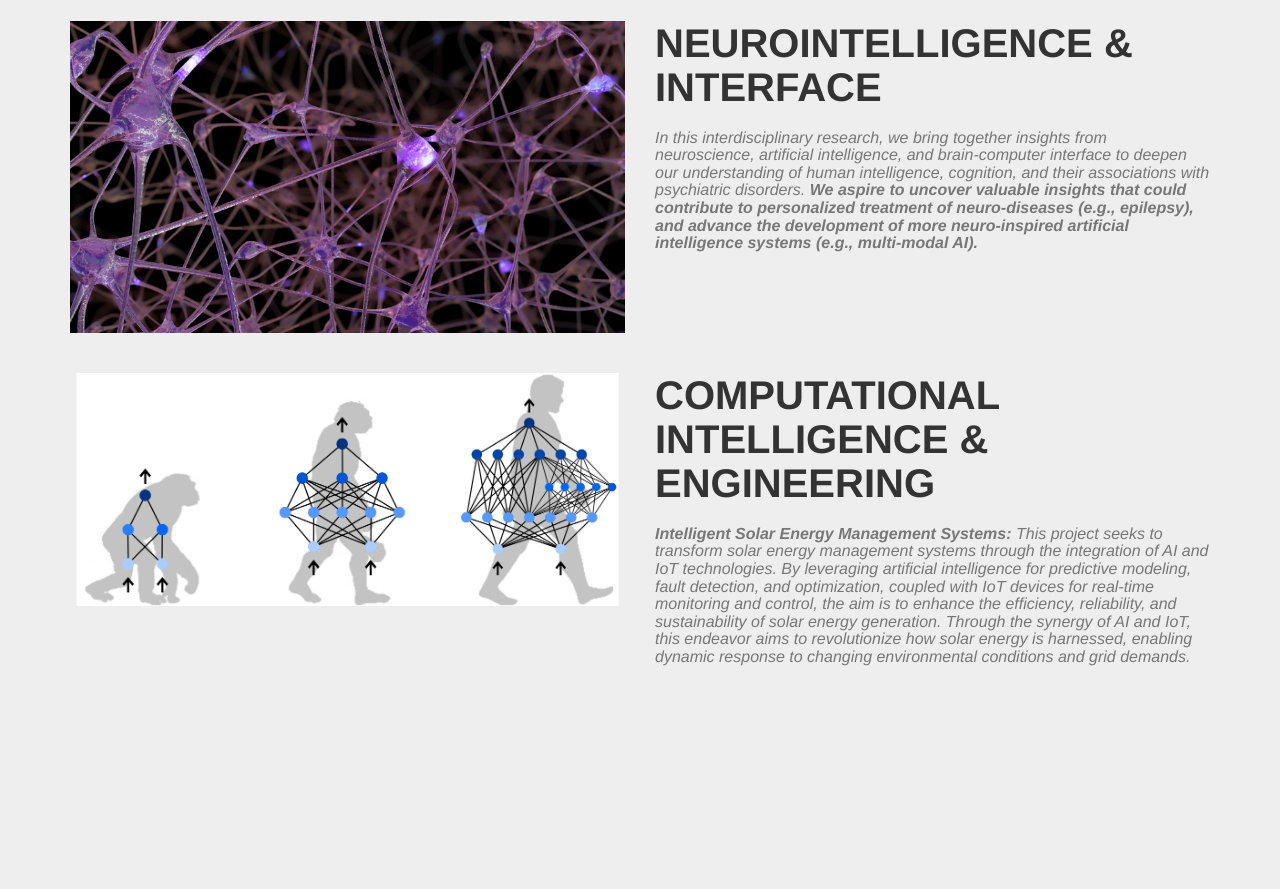
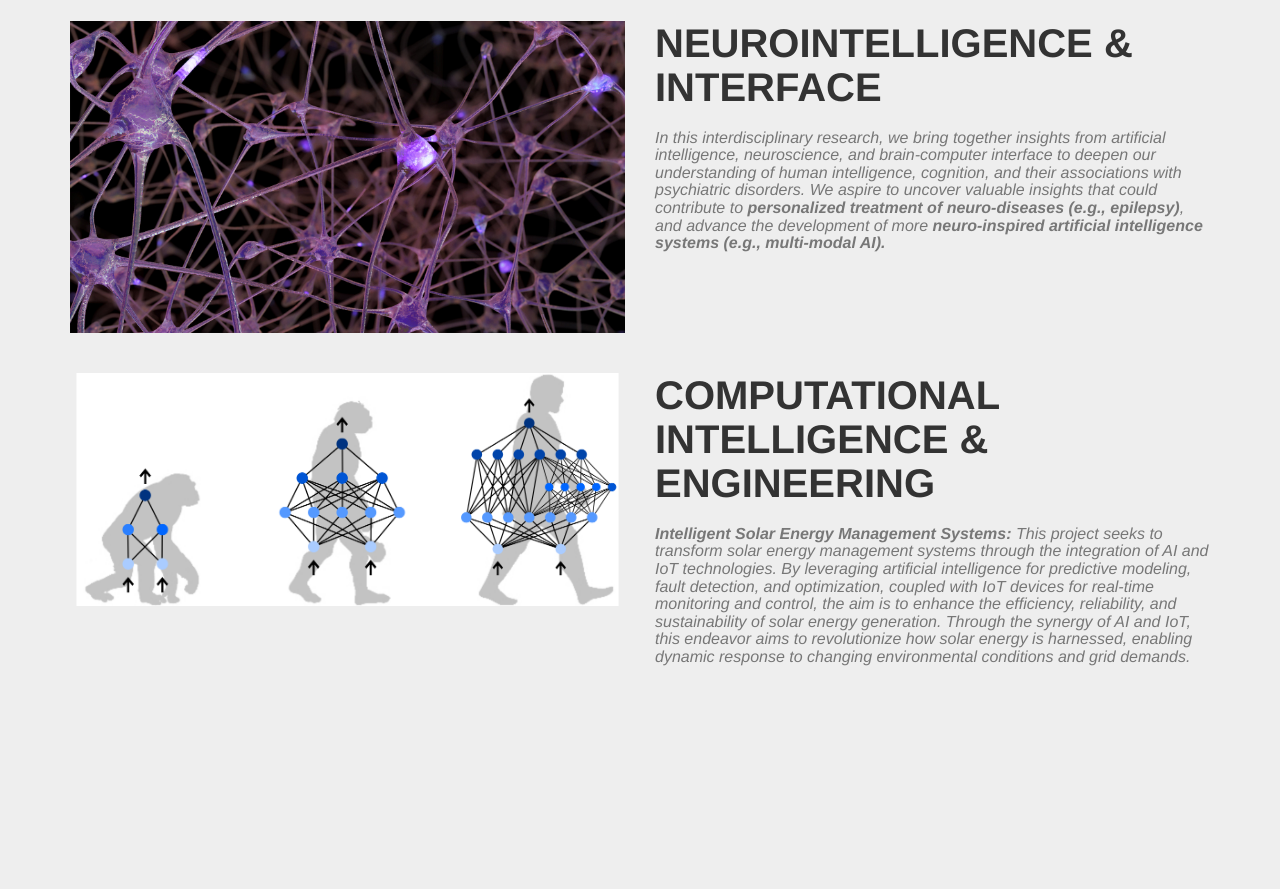
Before and after one commit to SimKuanGOH/SimKuanGOH.github.io, a website: page index.html in a window 1280 px wide. Shown: the part 1500-2389 px from the top of the page. Drawn offline with nearby package versions, Linux system fonts and the light colour scheme; files that its build step writes are made by us from their sources.

Commit message:
Update index.html
update info

```diff
--- a/index.html
+++ b/index.html
@@ -156,7 +156,7 @@
                 <div class="col-md-6">
                     <!-- <p class="before-header top-margin-lg">Health Analytics, Technology &amp; Intelligence</p> -->
                     <h2 class="section-heading">NeuroIntelligence & Interface</h2>
-                    <h3 class="section-subheading text-muted bottom-margin-sm">In this interdisciplinary research, we bring together insights from neuroscience, artificial intelligence, and brain-computer interface to deepen our understanding of human intelligence, cognition, and their associations with psychiatric disorders. <b>We aspire to uncover valuable insights that could contribute to personalized treatment of neuro-diseases (e.g., epilepsy), and advance the development of more neuro-inspired artificial intelligence systems (e.g., multi-modal AI).</b></h3>
+                    <h3 class="section-subheading text-muted bottom-margin-sm">In this interdisciplinary research, we bring together insights from artificial intelligence, neuroscience, and brain-computer interface to deepen our understanding of human intelligence, cognition, and their associations with psychiatric disorders. We aspire to uncover valuable insights that could contribute to <b>personalized treatment of neuro-diseases (e.g., epilepsy)</b>, and advance the development of more <b>neuro-inspired artificial intelligence systems (e.g., multi-modal AI).</b></h3>
                     <!-- <a href="./img/GRA_Opportunity.pdf" class="btn btn-xl" download>GRA Vacancy (PDF)</a> -->
                 </div>
             </div>
```
